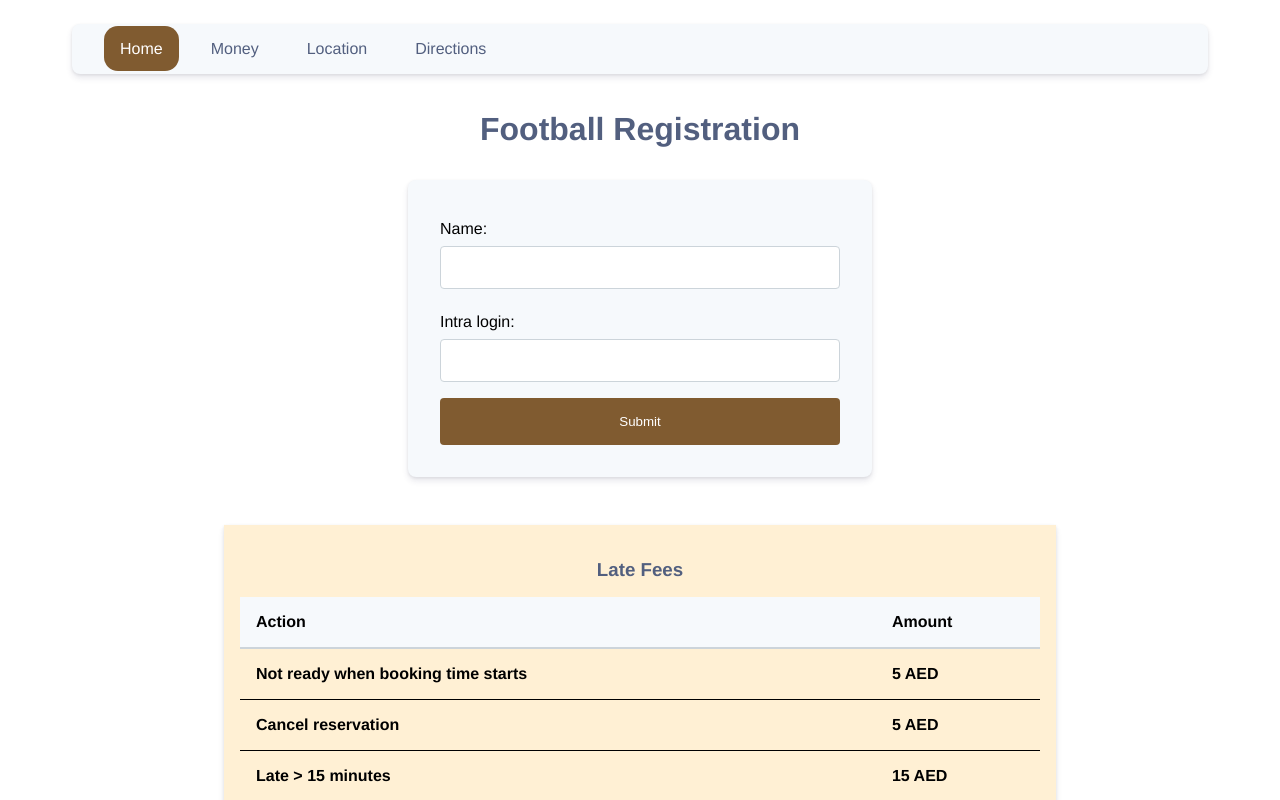
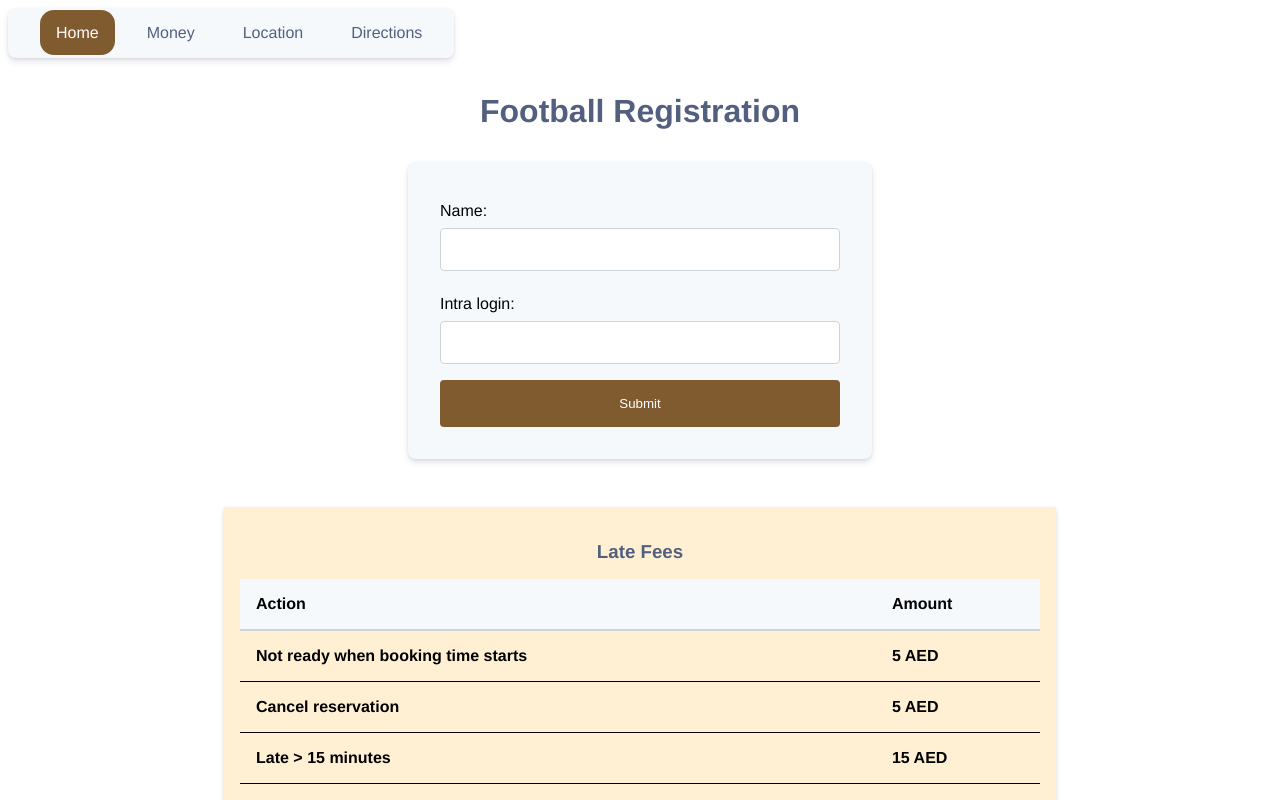
Before and after one commit to MahdyZ7/Football-website, a Next.js app: page / in a window 1280 px wide. Shown: the top 800 px of the page. Built offline with nearby package versions, Linux system fonts and the light colour scheme.

Commit message:
reset list has been fixed
formatting also fixed to be tabs only
navbar floats now

```diff
--- a/pages/api/register.ts
+++ b/pages/api/register.ts
@@ -1,7 +1,7 @@
 // pages/api/register.ts
 
 import { NextApiRequest, NextApiResponse } from 'next';
-import  Database  from '@replit/database';
+import	Database	from '@replit/database';
 
 const db = new Database();
 
@@ -45,12 +45,12 @@ export default async function handler(req: NextApiRequest, res: NextApiResponse)
 			if (req.body.id) {
 			const userIdToDelete = req.body.id;
 			const updatedUsers = users.filter(user => user.id !== userIdToDelete);
-			await db.set('users', updatedUsers);
+			db.set('users', updatedUsers);
 			res.status(200).json({ message: `User with ID ${userIdToDelete} deleted.` });
 			return;
 			}
 		try {
-		  // await db.set('users', []);
+			db.set('users', []);
 			res.status(200).json({ message: 'User list has been reset.' });
 		} catch (error) {
 			res.status(500).json({ message: 'Internal Server Error' });
--- a/pages/index.tsx
+++ b/pages/index.tsx
@@ -72,7 +72,6 @@ const Home: React.FC = () => {
 			alert('Registration is only allowed on Sunday and Wednesday after 12 PM (noon) till 8 PM the next day.');
 			return;
 			}
-
 		if (!name || !id) {
 			alert('Please fill in both name and ID fields');
 			return;
--- a/styles/football.css
+++ b/styles/football.css
@@ -1,6 +1,6 @@
-html,
+
 .container {
-  padding: 1rem 4rem;
+	padding: 4rem;
 	font-family: 'Helvetica Neue', Helvetica, Arial, sans-serif;
 }
 
@@ -12,6 +12,7 @@ h1 {
 
 form {
 	max-width: 400px;
+	min-width: 300px;
 	margin: 0 auto;
 	background: #f6f9fc;
 	padding: 2rem;
@@ -79,6 +80,7 @@ button:hover {
 
 .card {
 	max-width: 800px;
+	min-width: 300px;
 	margin: 0 auto;
 	background: #fff0d4;
 	padding: 1rem;
@@ -110,7 +112,7 @@ button:hover {
 
 
 nav {
-	/* float: left; */
+	float: left;
 	background: #f6f9fc;
 	padding: 1rem;
 	border-radius: 8px;
@@ -139,4 +141,5 @@ nav a:hover {
 nav a.active {
 	background-color: #805b30;
 	color: white;
+	/* background-color: #635bff */
 }
```
Lines whose indentation alone changed are shown as unchanged.
